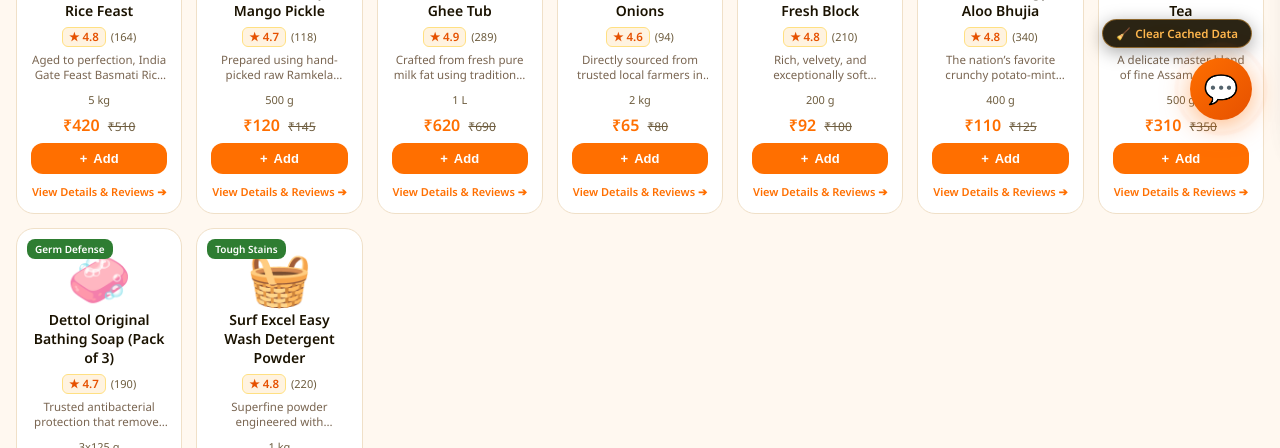
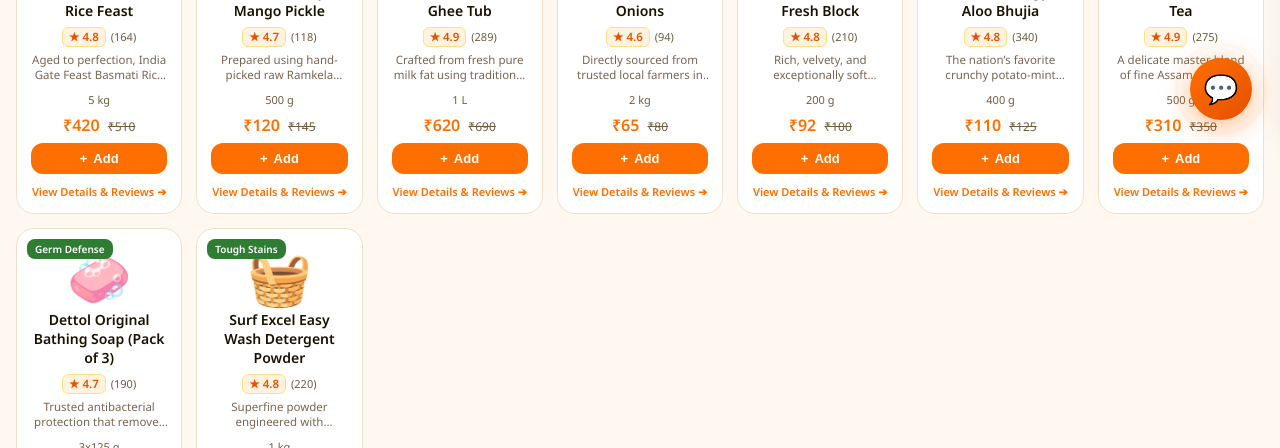
Before and after one commit to Alex389-1/FLEXDROP, a website: page index.html in a window 1280 px wide. Shown: the part 652-1100 px from the top of the page. Drawn offline with nearby package versions, Linux system fonts and the light colour scheme.

Commit message:
style: remove floating clear cache button above chatbot FAB

```diff
--- a/index.html
+++ b/index.html
@@ -443,11 +443,6 @@
        AI CHATBOT — FLEXDROP ASSISTANT (Mistral)
   ══════════════════════════════════════════ -->
 
-  <!-- Floating Option at Right Bottom -->
-  <button class="clear-cache-floating-btn" id="clearCacheFloatingBtn" onclick="clearAllCachedData()" title="Reset all demo data and start fresh">
-    <span>🧹</span> Clear Cached Data
-  </button>
-
   <!-- Chatbot FAB -->
   <button class="chatbot-fab" id="chatbotFab" onclick="toggleChatbot()">
     <span class="fab-icon" id="fabIcon">💬</span>
@@ -542,58 +537,21 @@
       100% { transform: scale(1.35); opacity: 0; }
     }
 
-    /* ── CLEAR CACHE FLOATING BUTTON (Right Bottom) ── */
-    .clear-cache-floating-btn {
-      position: fixed;
-      bottom: 100px;
-      right: 28px;
-      background: rgba(26, 18, 0, 0.92);
-      color: #FFB74D;
-      border: 1.5px solid rgba(255, 183, 77, 0.45);
-      backdrop-filter: blur(8px);
-      padding: 6px 13px;
-      border-radius: 20px;
-      font-size: 11.5px;
-      font-weight: 600;
-      cursor: pointer;
-      z-index: 490;
-      display: flex;
-      align-items: center;
-      gap: 5px;
-      box-shadow: 0 4px 18px rgba(0, 0, 0, 0.35);
-      transition: all 0.22s ease;
-      font-family: 'Noto Sans', sans-serif;
-    }
-    .clear-cache-floating-btn:hover {
-      background: #E65100;
-      color: #fff;
-      border-color: #E65100;
-      transform: translateY(-2px);
-      box-shadow: 0 6px 22px rgba(230, 81, 0, 0.45);
-    }
-
-    /* Hide FAB, Clear Cache Option, and Chatbot Window when any Drawer or Modal is open to prevent overlapping */
+    /* Hide FAB and Chatbot Window when any Drawer or Modal is open to prevent overlapping */
     body.drawer-open .chatbot-fab,
     body.drawer-open .chatbot-window,
-    body.drawer-open .clear-cache-floating-btn,
     body:has(.cart-drawer.open) .chatbot-fab,
     body:has(.cart-drawer.open) .chatbot-window,
-    body:has(.cart-drawer.open) .clear-cache-floating-btn,
     body:has(.orders-drawer.open) .chatbot-fab,
     body:has(.orders-drawer.open) .chatbot-window,
-    body:has(.orders-drawer.open) .clear-cache-floating-btn,
     body:has(.custom-drawer.open) .chatbot-fab,
     body:has(.custom-drawer.open) .chatbot-window,
-    body:has(.custom-drawer.open) .clear-cache-floating-btn,
     body:has(.prod-modal-overlay.open) .chatbot-fab,
     body:has(.prod-modal-overlay.open) .chatbot-window,
-    body:has(.prod-modal-overlay.open) .clear-cache-floating-btn,
     body:has(.cancel-modal-overlay.open) .chatbot-fab,
     body:has(.cancel-modal-overlay.open) .chatbot-window,
-    body:has(.cancel-modal-overlay.open) .clear-cache-floating-btn,
     body:has(#policyOverlay.open) .chatbot-fab,
-    body:has(#policyOverlay.open) .chatbot-window,
-    body:has(#policyOverlay.open) .clear-cache-floating-btn {
+    body:has(#policyOverlay.open) .chatbot-window {
       opacity: 0 !important;
       pointer-events: none !important;
       transform: scale(0.5) translateY(24px) !important;
```
